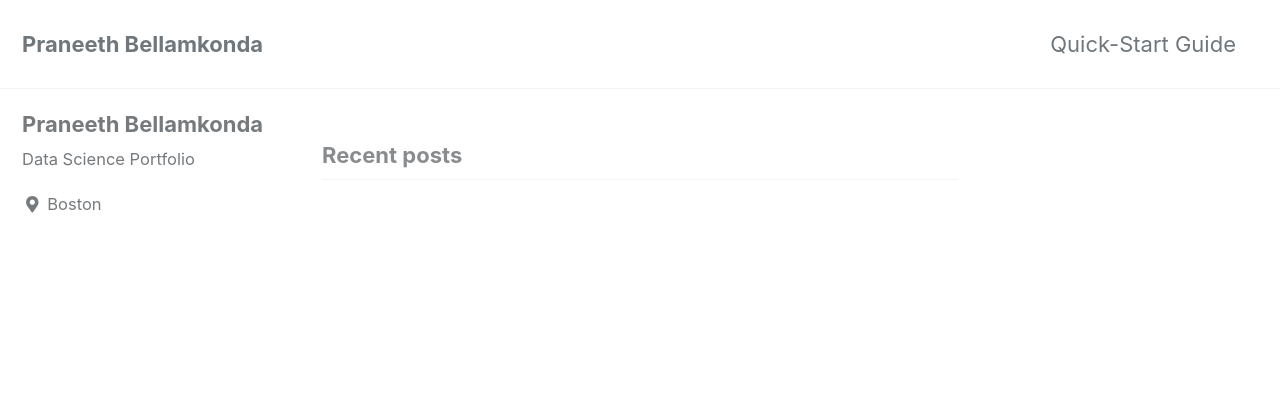
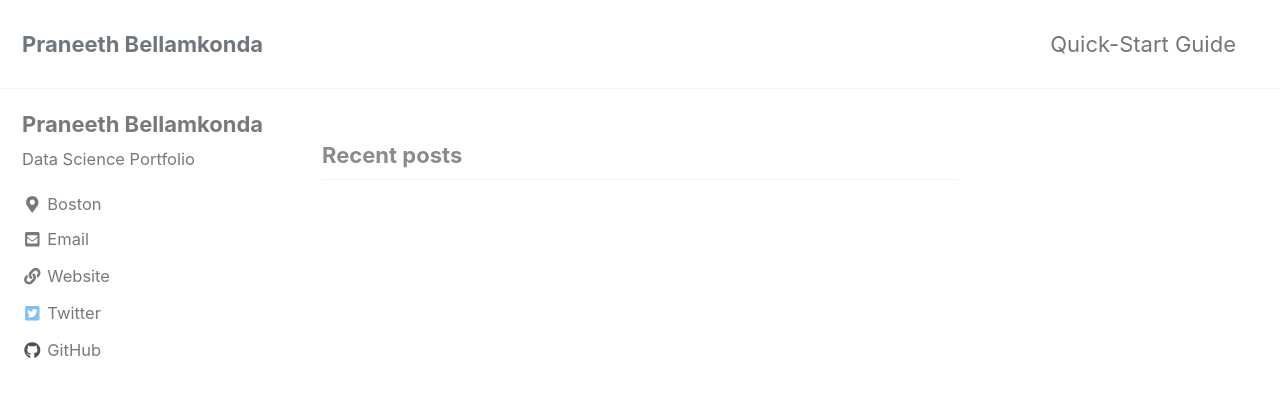
Before and after one commit to ibelieveai/ibelieveai.github.io, a Jekyll site: the page built from index.html, in a window 1280 px wide and 900 px high. Shown: the top 397 px of the window. Built offline with Jekyll 4.4.1, drawn with Linux system fonts in a browser that asks for light colours; cached includes are drawn as plain includes; nearby versions of some CDN libraries; the list of posts is cut into pages by our own code; part of the change alters nothing that is shown.

Commit message:
Added new icons

```diff
--- a/_config.yml
+++ b/_config.yml
@@ -114,19 +114,19 @@ author:
   links:
     - label: "Email"
       icon: "fas fa-fw fa-envelope-square"
-      # url: mailto:your.name@email.com
+      url: "mailto:krish201692@gmail.com"
     - label: "Website"
       icon: "fas fa-fw fa-link"
-      # url: "https://ibelieve.github.io"
+      url: "https://ibelieve.github.io"
     - label: "Twitter"
       icon: "fab fa-fw fa-twitter-square"
-      # url: "https://twitter.com/praneeth4u"
+      url: "https://twitter.com/praneeth26"
     - label: "Facebook"
       icon: "fab fa-fw fa-facebook-square"
       # url: "https://facebook.com/"
     - label: "GitHub"
       icon: "fab fa-fw fa-github"
-      # url: "https://github.com/ibelieveai"
+      url: "https://github.com/ibelieveai"
     - label: "Instagram"
       icon: "fab fa-fw fa-instagram"
       # url: "https://instagram.com/"
```
